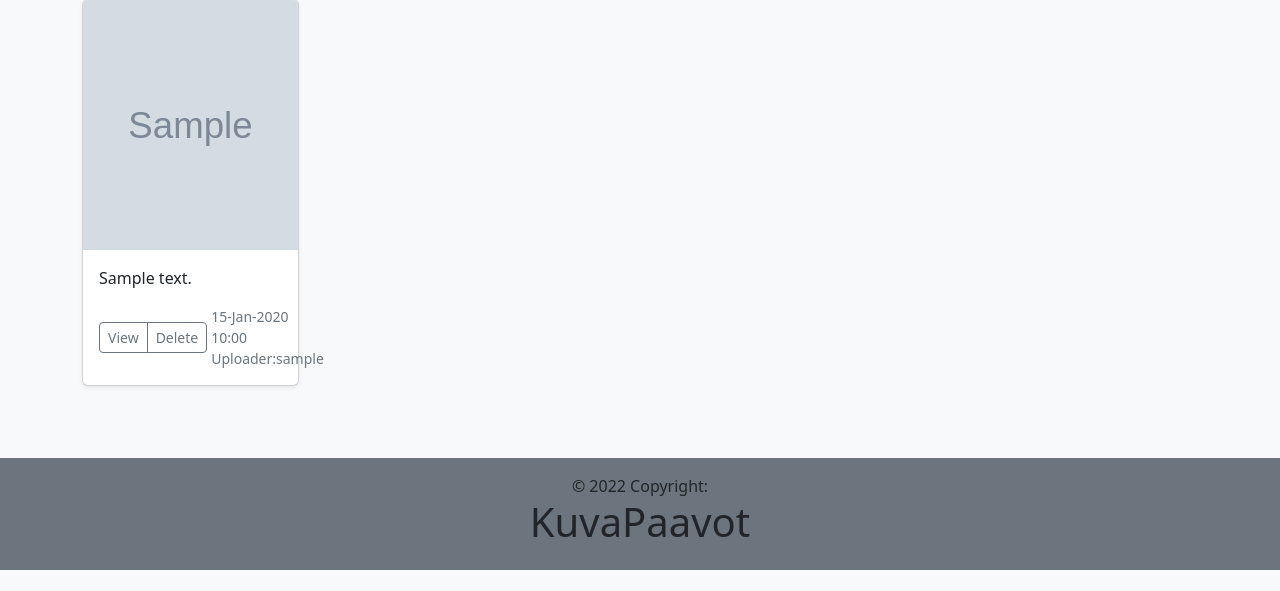
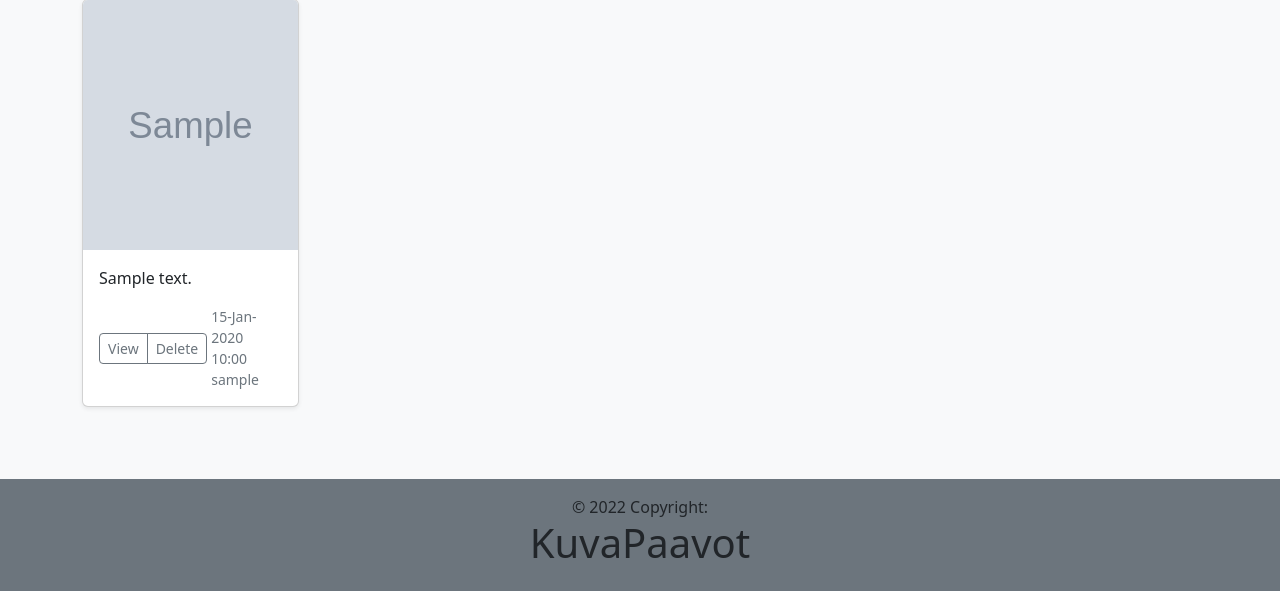
Before and after one commit to hamk-webdev-intim21a6/KuvaPaavot, a Django app: page / in a window 1280 px wide. Shown: the part 281-872 px from the top of the page. Before the commit the page ends 851 px from the top, so only its background shows below. Run offline with Django 3.2, Linux system fonts and the light colour scheme; tables that the repository leaves empty hold one stand-in row (values such as "Sample post"); grey boxes marked "Sample" are stand-in pictures.

Commit message:
fixed text styling

```diff
--- a/gallery/templates/gallery/index.html
+++ b/gallery/templates/gallery/index.html
@@ -101,7 +101,7 @@
                           </script>
                         <button type="button" class="btn btn-sm btn-outline-secondary">Delete</button>
                       </div>
-                      <small class="text-muted mx-1 justify-content-center">{{ post.pub_date|date:"d-M-Y H:i" }} Uploader:{{ post.author }}</small>
+                      <small class="text-muted mx-1 justify-content-center">{{ post.pub_date|date:"d-M-Y H:i" }} {{ post.author }}</small>
                     </div>
                 </div>
             </div>
```
